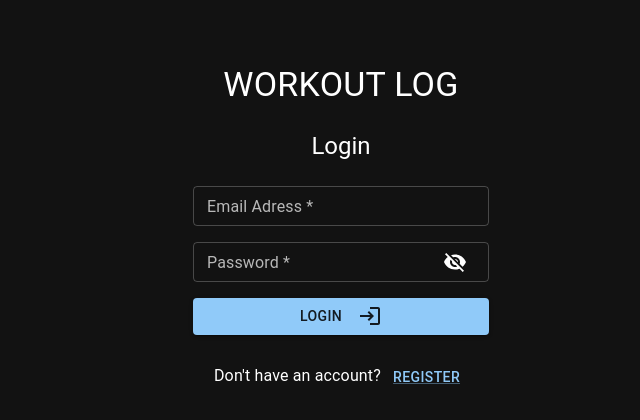
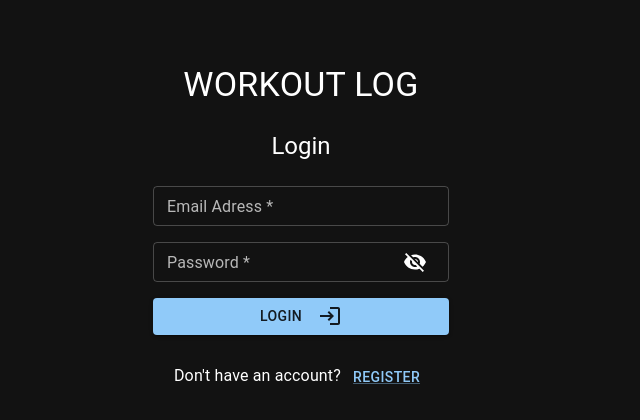
Before and after one commit to Kvantikko/workout-log, a React (Vite) app: page /login in a window 1280 px wide. Shown: the top 420 px of the page, without its empty margins (339-979 px from the left). Built offline with nearby package versions, Linux system fonts and the light colour scheme.

Commit message:
save again

```diff
--- a/src/App.jsx
+++ b/src/App.jsx
@@ -232,7 +232,7 @@ const App = () => {
 
 
 
-            <Box sx={{ display: isExpanded ? 'flex' : 'flex', marginTop: 0 /* margin() */ }}  >
+            <Box  sx={{ display: isExpanded ? 'flex' : 'flex', marginTop: 0 /* margin() */ }}  >
 
                 {isAuthenticated && <PermanentDrawerLeft drawerWidth={drawerWidth} />}
 
@@ -264,10 +264,11 @@ const App = () => {
 
                 <Box
                     component="main"
+
                     sx={{
                         flexGrow: 1,
                         // width:   `calc(100% - ${+600}px)` ,
-                        marginLeft: 10
+                        //marginLeft: 10
                         //width: 33,!isSmallScreen ? `calc(100% - ${drawerWidth+500}px)` : '100%' ,
                         //minWidth: 400,
                         //maxWidth: !isSmallScreen ? `calc(100% - ${drawerWidth+500}px)` : '100%'
@@ -306,7 +307,7 @@ const App = () => {
                         <Route
                             path="/history"
                             element={<ProtectedRoute>
-                                <History drawerWidth={drawerWidth} />
+                                <History  drawerWidth={drawerWidth} />
                             </ProtectedRoute>}
                         />
                         <Route
--- a/src/Main.css
+++ b/src/Main.css
@@ -3,5 +3,5 @@
 } */
 
 html, body {
-    overflow: hidden;
+   /*  overflow: hidden; */
   }
--- a/src/components/History/History.jsx
+++ b/src/components/History/History.jsx
@@ -104,6 +104,7 @@ const History = ({ drawerWidth }) => {
                     alignItems="center"
                     minHeight="75vh"
                     padding={4}
+
                 >
                     <Typography variant="h6" textAlign="center" >
                         You haven't completed any workouts yet.
@@ -119,7 +120,7 @@ const History = ({ drawerWidth }) => {
 
             )} */}
 
-            <HistoryCardList workouts={filteredWorkouts} />
+            <HistoryCardList  overflow='scroll' workouts={filteredWorkouts} />
 
         </>
     )
--- a/src/components/History/HistoryCardList.jsx
+++ b/src/components/History/HistoryCardList.jsx
@@ -13,6 +13,7 @@ const HistoryCardList = ({ workouts }) => {
             spacing={2}
             padding={1.5}
             alignItems={'center'}
+
         >
 
             <Defer chunkSize={5}>
--- a/src/components/Home/Home.jsx
+++ b/src/components/Home/Home.jsx
@@ -26,6 +26,8 @@ import { resetWorkout } from "../../redux/reducers/navReducer"
 import { keyframes } from '@mui/system';
 
 import { blink } from "../../utils/Blink"
+
+import { expand, unExpand } from "../../redux/reducers/drawerReducer"
 
 import { createPortal } from "react-dom"
 import SwipeableEdgeDrawer from "../Drawers/SwipeableEdgeDrawer"
@@ -87,6 +89,7 @@ const Home = ({ user, drawerWidth }) => {
         dispatch(clearSets())
         dispatch(stopWatch())
         dispatch(resetWorkout())
+        dispatch(expand())
 
         //dispatch(pushWorkout())
         dispatch(startWorkout())
--- a/src/main.jsx
+++ b/src/main.jsx
@@ -17,7 +17,7 @@ const darkTheme = createTheme({
     },
     zIndex: {
         //appBar: 0,
-        //modal: 1250,
+        modal: 1501,
         drawer: 1500
     },
     /*   components: {
```
